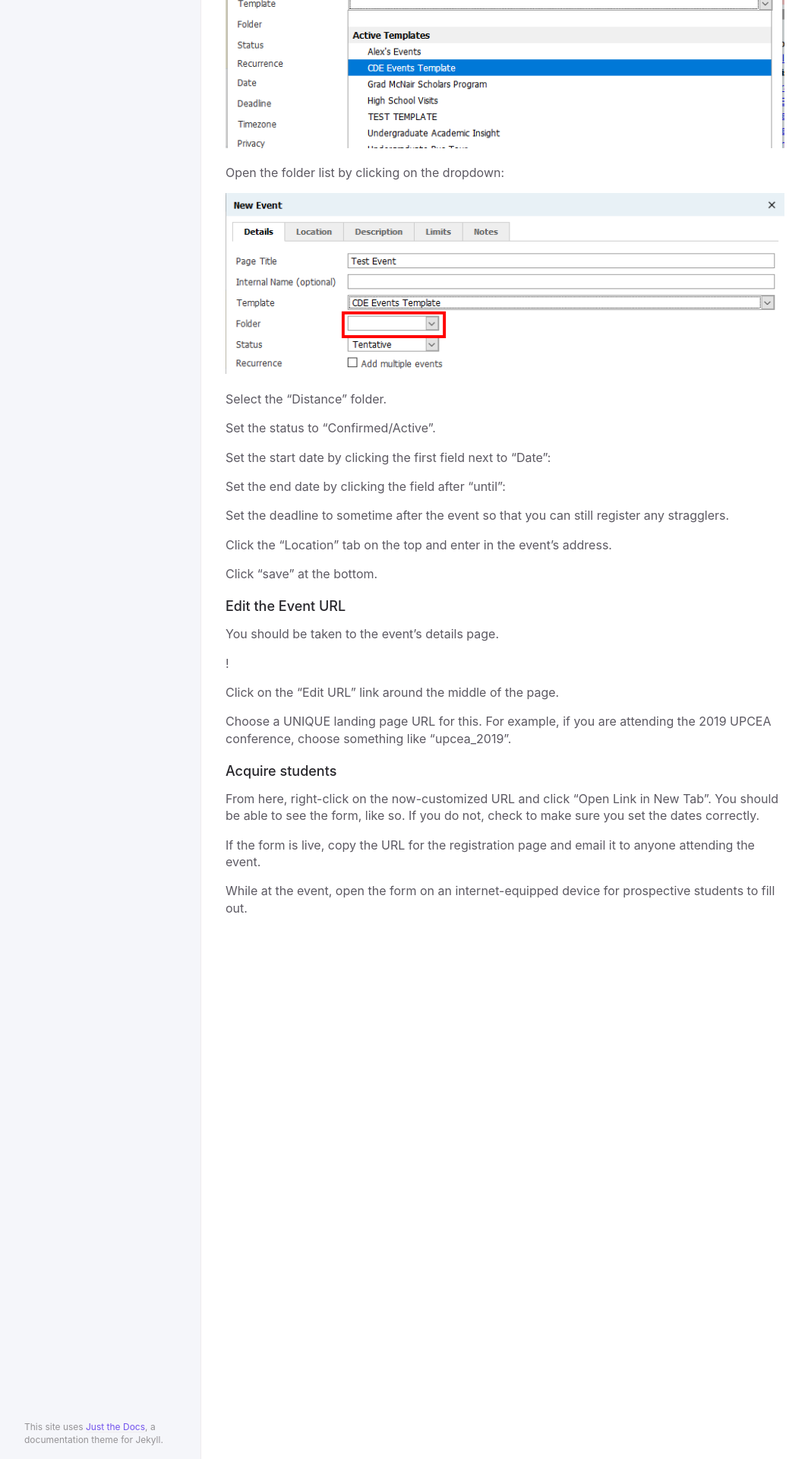
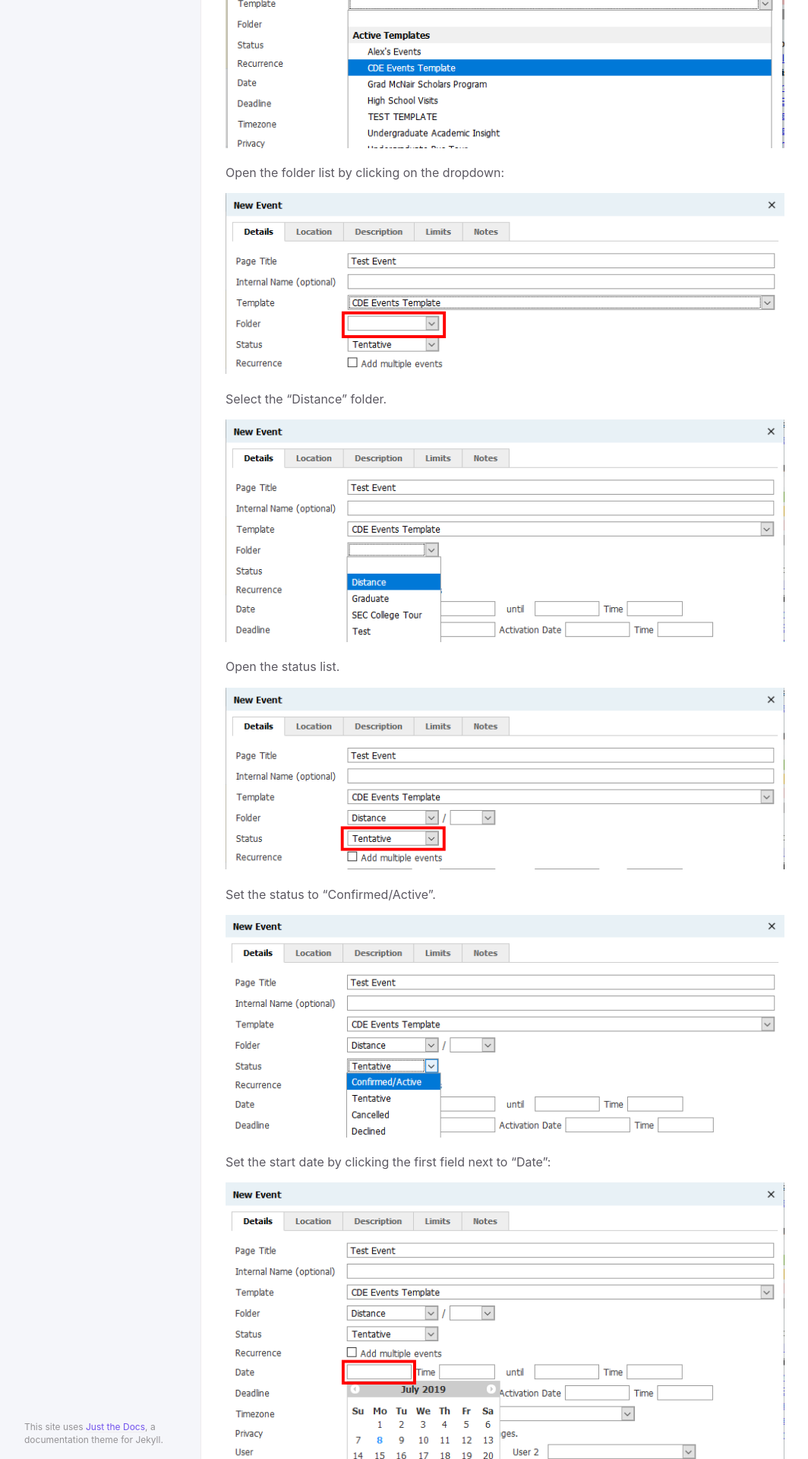
Before and after one commit to oretoise/docs, a Jekyll site: the page built from docs/events/new-event.md, in a window 1280 px wide. Shown: the part 3080-5000 px from the top of the page at 76% size, without its empty margins (91-1155 px from the left). Built offline with Jekyll 4.4.1, drawn with Linux system fonts in a browser that asks for light colours.

Commit message:
hopefully done with new-event.md

```diff
--- a/docs/events/new-event.md
+++ b/docs/events/new-event.md
@@ -57,32 +57,64 @@ Open the folder list by clicking on the dropdown:
 
 Select the "Distance" folder.
 
+![]({{site.url}}/assets/images/events/folder_select.png)
+
+Open the status list.
+
+![]({{site.url}}/assets/images/events/status_dropdown.png)
+
 Set the status to "Confirmed/Active".
+
+![]({{site.url}}/assets/images/events/status_select.png)
 
 Set the start date by clicking the first field next to "Date":
 
+![]({{site.url}}/assets/images/events/start_date_select.png)
+
 Set the end date by clicking the field after "until":
+
+![]({{site.url}}/assets/images/events/end_date_select.png)
 
 Set the deadline to sometime after the event so that you can still register any stragglers.
 
+![]({{site.url}}/assets/images/events/deadline_date_select.png)
+
 Click the "Location" tab on the top and enter in the event's address.
 
-Click "save" at the bottom.
+![]({{site.url}}/assets/images/events/location.png)
+
+![]({{site.url}}/assets/images/events/location_data.png)
+
+Click "Save" at the bottom.
+
+![]({{site.url}}/assets/images/events/save.png)
 
 ### Edit the Event URL
 
 You should be taken to the event's details page.
 
-!
+![]({{site.url}}/assets/images/events/event_details.png)
 
 Click on the "Edit URL" link around the middle of the page.
 
-Choose a UNIQUE landing page URL for this. For example, if you are attending the 2019 UPCEA conference, choose something like "upcea_2019".
+![]({{site.url}}/assets/images/events/edit_url.png)
+
+Choose a **unique** landing page URL for this. For example, if you are attending the 2019 UPCEA conference, choose something like "upcea_2019".
+
+![]({{site.url}}/assets/images/events/url_field.png)
 
 
 ### Acquire students
-From here, right-click on the now-customized URL and click "Open Link in New Tab". You should be able to see the form, like so. If you do not, check to make sure you set the dates correctly.
+From here, right-click on the now-customized URL and click "Open Link in New Tab".
 
-If the form is live, copy the URL for the registration page and email it to anyone attending the event.
+![]({{site.url}}/assets/images/events/url_field.png)
+
+You should be able to see the form, like so. If you do not, check to make sure you set the dates correctly.
+
+![]({{site.url}}/assets/images/events/event_form.png)
+
+If the form is live, copy the URL for the registration page and **email** it to anyone attending the event.
+
+![]({{site.url}}/assets/images/events/copy_link.png)
 
 While at the event, open the form on an internet-equipped device for prospective students to fill out.
```
Also changed, not shown: assets/images/events/copy_link.png (added), assets/images/events/deadline_date_select.png (added), assets/images/events/edit_url.png (added), assets/images/events/end_date_select.png (added), assets/images/events/event_details.PNG (added), assets/images/events/event_form.PNG (added), assets/images/events/folder_select.png (added), assets/images/events/link_new_tab.PNG (added), assets/images/events/location.png (added), assets/images/events/location_data.PNG (added), assets/images/events/save.png (added), assets/images/events/start_date_select.png (added), assets/images/events/status_dropdown.png (added), assets/images/events/status_select.PNG (added), 1 more files.
